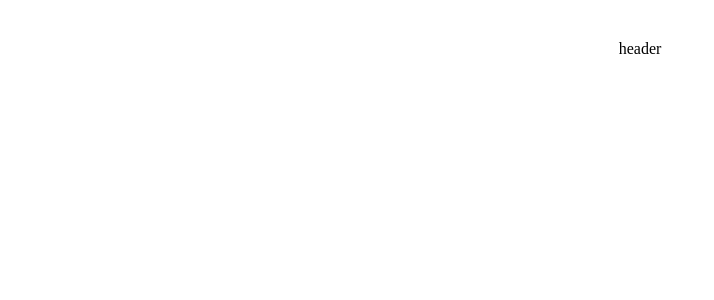
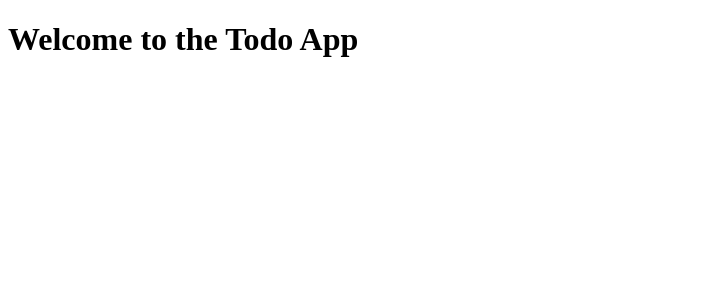
Before and after one commit to Digambar1411/todo, a React (Vite) app: page / in a window 1280 px wide. Shown: the top 300 px of the page, without its empty margins (0-714 px from the left). Built offline with nearby package versions, Linux system fonts and the light colour scheme.

Commit message:
protected route

```diff
--- a/src/App.css
+++ b/src/App.css
@@ -1,6 +1,4 @@
 #root {
   max-width: 1280px;
   margin: 0 auto;
-  padding: 2rem;
-  text-align: center;
 }
--- a/src/App.tsx
+++ b/src/App.tsx
@@ -1,12 +1,26 @@
 import './App.css'
+import ProtectedRoute from "./components/ProtectedRoute";
+import LoginForm from "./Pages/LoginForm";
+import SignupForm from "./Pages/Signup";
+import { BrowserRouter, Route, Routes } from "react-router";
 
 function App() {
-
-  return (
-    <>
-      header
-    </>
-  )
+	return (
+			<BrowserRouter>
+				<Routes>
+					<Route path="/signin" element={<LoginForm />} />
+					<Route path="/signup" element={<SignupForm />} />
+					<Route
+						path="/"
+						element={
+							<ProtectedRoute>
+								<h1>Welcome to the Todo App</h1>
+							</ProtectedRoute>
+						}
+					/>
+				</Routes>
+			</BrowserRouter>
+	);
 }
 
 export default App
--- /dev/null
+++ b/src/components/ProtectedRoute.tsx
@@ -0,0 +1,9 @@
+import { type ReactNode } from 'react'
+import { Navigate } from 'react-router';
+
+const ProtectedRoute = ({children}:{children:ReactNode}) => {
+  const isLoggedIn = localStorage.getItem('token') === null;
+  return ( isLoggedIn ? children : <Navigate to="/signin" replace />)
+}
+
+export default ProtectedRoute
```
